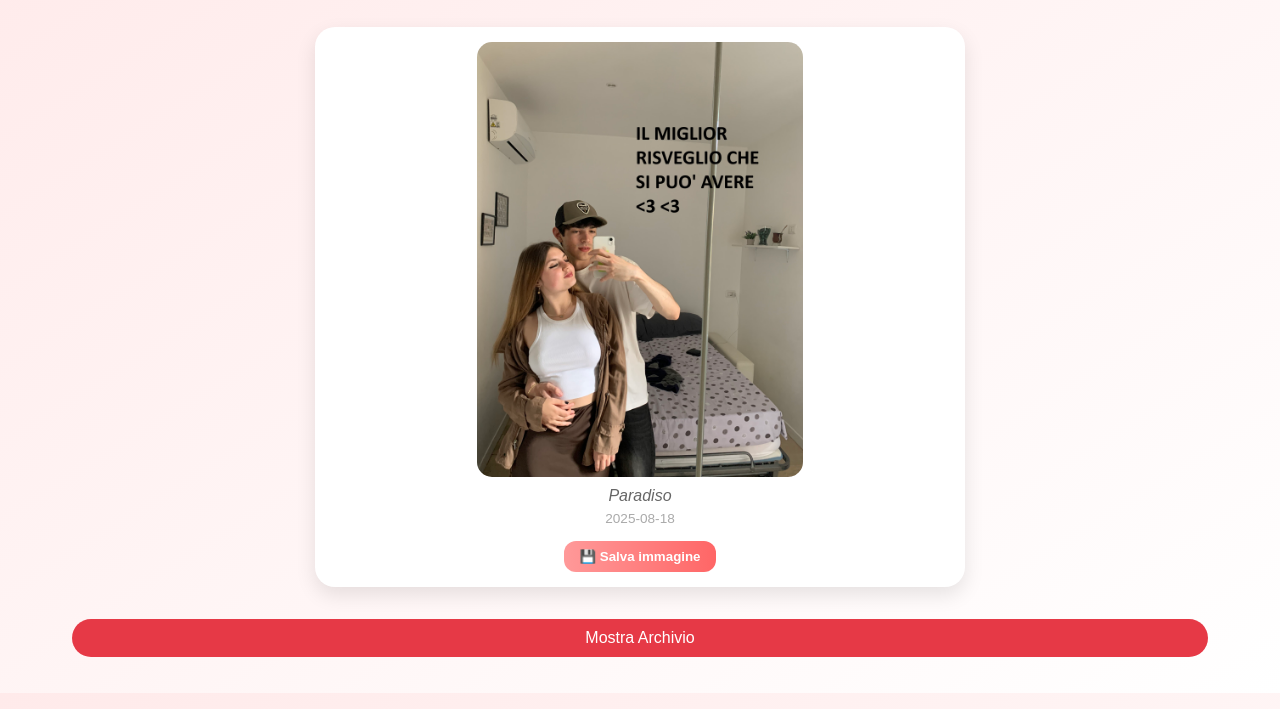
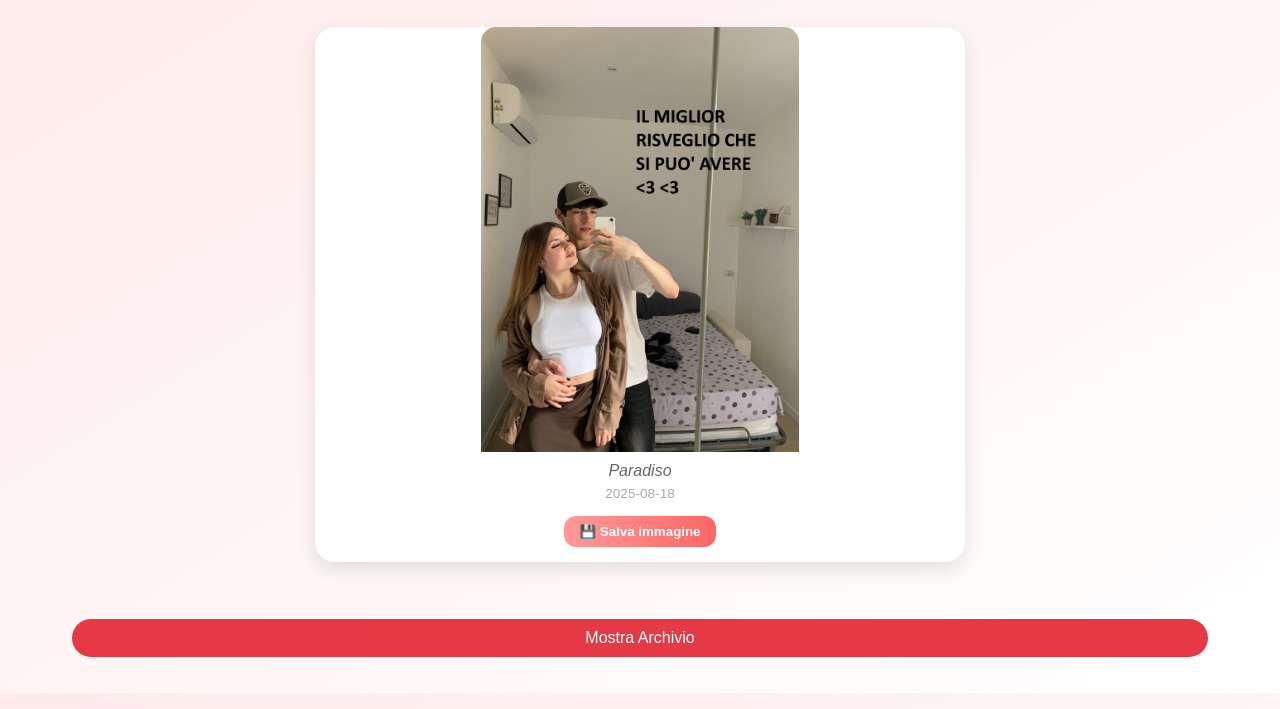
Before and after one commit to Faverooo/BuongiornoATe, a plain HTML site: page index.html in a window 1280 px wide. Shown: the part 107-816 px from the top of the page. Drawn offline with Linux system fonts and the light colour scheme.

Commit message:
Update style.css

```diff
--- a/css/style.css
+++ b/css/style.css
@@ -227,7 +227,6 @@ body.modal-open {
 /* =================================
    STILI DESKTOP (RESPONSIVE)
    ================================= */
-
 @media (min-width: 768px) {
 
   main {
@@ -240,50 +239,38 @@ body.modal-open {
     font-size: 2.5rem;
   }
 
-  /* 1. Grid container to perfectly center the photo of the day */
+  /* --- LAYOUT FOTO DEL GIORNO --- */
+
   #today-container {
     display: grid;
-    /* Creates 3 columns: empty space | content | empty space */
-    grid-template-columns: 1fr minmax(0, 650px) 1fr;
+    /* Colonna centrale: larga al massimo 60% del contenitore, ma non più di 650px */
+    grid-template-columns: 1fr minmax(0, clamp(50%, 650px, 100%)) 1fr;
     margin-bottom: 2rem;
   }
 
-  /* 2. The photo of the day itself */
   #today-photo {
-    grid-column: 2; /* Sits in the center column */
+    grid-column: 2; /* Posiziona la card nella colonna centrale */
     max-height: 70vh;
     display: flex;
   }
 
-  /* 3. General card styling */
-  .photo-card {
-    display: flex;
-    flex-direction: column;
-    width: 100%;
-    margin: 0;
-    overflow: hidden;
+  /* Stile specifico per la card della foto del giorno */
+  #today-photo .photo-card {
+    padding: 0 0 15px 0; /* Rimuove padding laterale e superiore */
   }
 
-  .photo-image-wrapper {
-    flex-grow: 1;
-    min-height: 0;
-    display: flex;
-    align-items: center;
-    justify-content: center;
+  /* L'immagine deve avere solo i bordi superiori arrotondati */
+  #today-photo .photo-card img {
+    border-radius: var(--raggio-bordi-immagine) var(--raggio-bordi-immagine) 0 0;
   }
 
-  .photo-card img {
-    max-width: 100%;
-    max-height: 100%;
-    object-fit: contain;
-    border-radius: var(--raggio-bordi-immagine);
-  }
-
+  /* Il padding va solo al blocco testo */
   .photo-details {
     padding: 0 15px;
   }
 
-  /* 4. Archive layout */
+  /* --- LAYOUT ARCHIVIO --- */
+
   #archive.archive-visible {
     width: 100%;
     display: grid;
@@ -291,12 +278,10 @@ body.modal-open {
     gap: 1.5rem;
   }
 
+  /* Le card dell'archivio DEVONO avere il padding e l'altezza al 100% */
   #archive .photo-card {
     height: 100%;
     padding: 15px;
   }
 
-  #archive .photo-card img {
-    border-radius: var(--raggio-bordi-immagine);
-  }
 }
```
